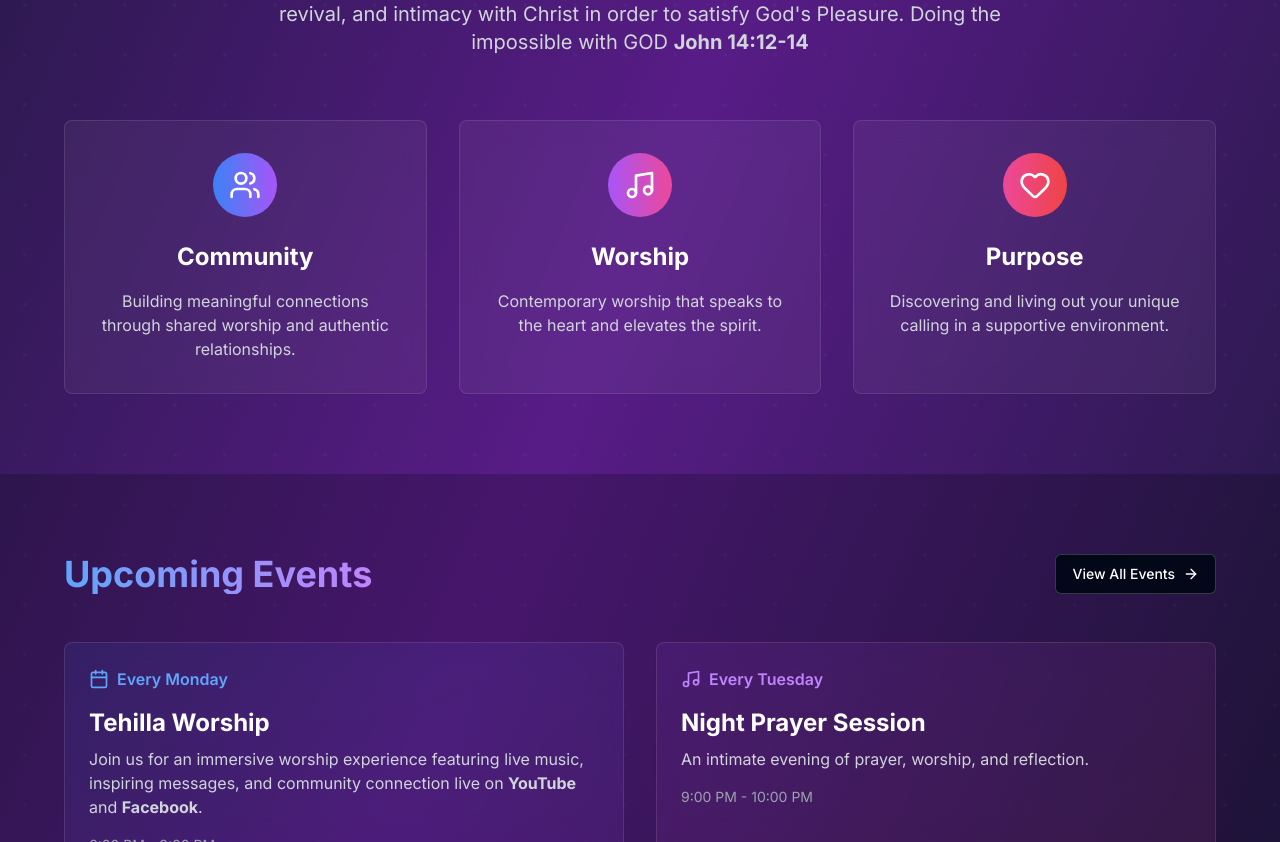
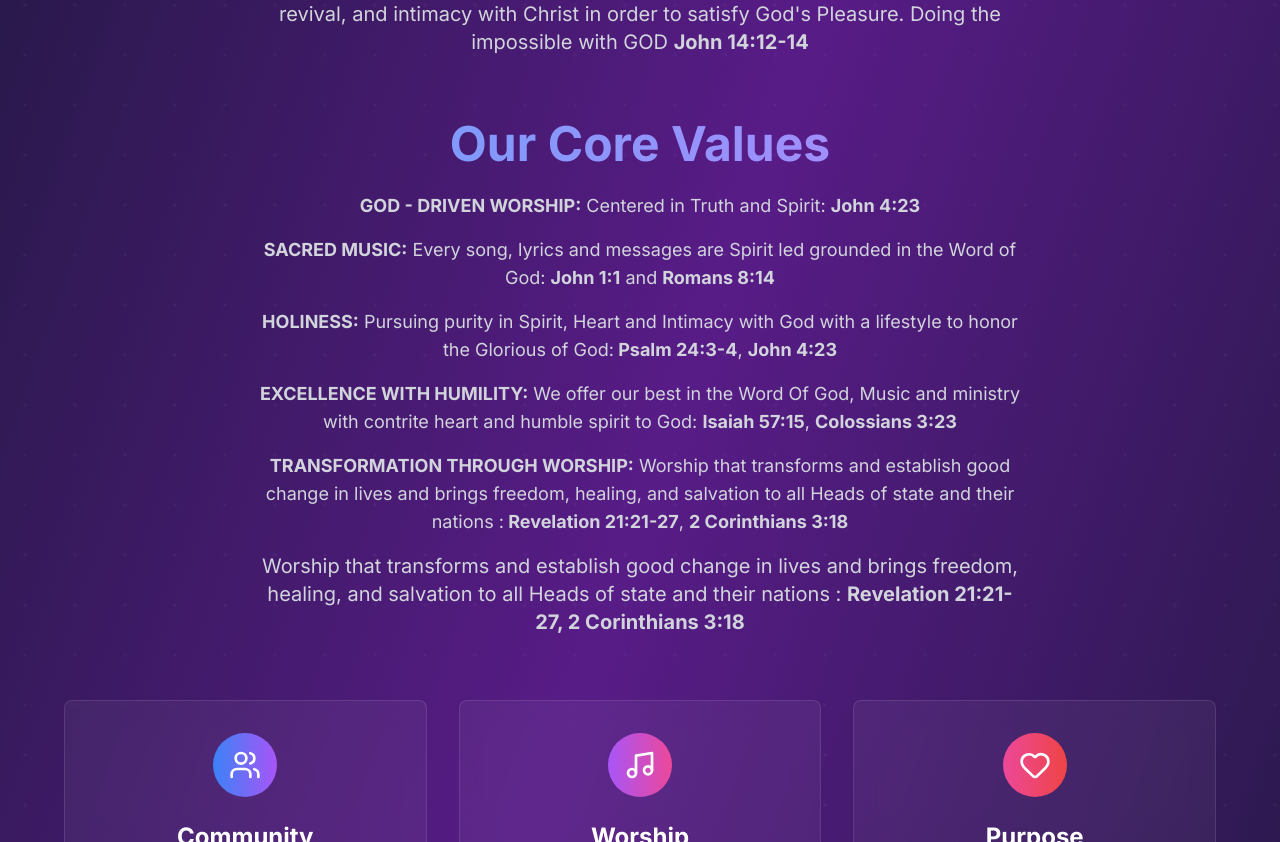
Before and after one commit to AstraExpo/monakho-site, a Next.js app: page / in a window 1280 px wide. Shown: the part 1320-2162 px from the top of the page. Built offline with nearby package versions, Linux system fonts and the light colour scheme.

Commit message:
Mission component adjustments

```diff
--- a/components/Mission.tsx
+++ b/components/Mission.tsx
@@ -26,7 +26,46 @@ export function Mission() {
             To see generations across nations awakened to a lifestyle of true
             worship where sacred music, truth, and the Glorious presence of God
             that brings healing, revival, and intimacy with Christ in order to
-            satisfy God's Pleasure. Doing the impossible with GOD <strong>John 14:12-14</strong>
+            satisfy God's Pleasure. Doing the impossible with GOD{" "}
+            <strong>John 14:12-14</strong>
+          </p>
+        </div>
+
+        <div className="text-center mb-16">
+          <h2 className="text-4xl md:text-5xl font-bold mb-6 bg-gradient-to-r from-blue-400 to-purple-400 bg-clip-text text-transparent">
+            Our Core Values
+          </h2>
+          <ol className="text-lg text-gray-300 max-w-3xl mx-auto">
+            <li className="mb-4">
+              <strong>GOD - DRIVEN WORSHIP:</strong> Centered in Truth and
+              Spirit: <strong>John 4:23</strong>
+            </li>
+            <li className="mb-4">
+              <strong>SACRED MUSIC:</strong> Every song, lyrics and messages are
+              Spirit led grounded in the Word of God: <strong>John 1:1</strong> and <strong>Romans 8:14</strong>
+            </li>
+            <li className="mb-4">
+              <strong>HOLINESS:</strong> Pursuing purity in Spirit, Heart and
+              Intimacy with God with a lifestyle to honor the Glorious of God:
+              <strong> Psalm 24:3-4</strong>, <strong>John 4:23</strong>
+            </li>
+            <li className="mb-4">
+              <strong>EXCELLENCE WITH HUMILITY:</strong> We offer our best in
+              the Word Of God, Music and ministry with contrite heart and humble
+              spirit to God: <strong>Isaiah 57:15</strong>, <strong>Colossians 3:23</strong>
+            </li>
+            <li className="mb-4">
+              <strong>TRANSFORMATION THROUGH WORSHIP:</strong> Worship that
+              transforms and establish good change in lives and brings freedom,
+              healing, and salvation to all Heads of state and their nations :
+              <strong> Revelation 21:21-27</strong>, <strong>2 Corinthians 3:18</strong>
+            </li>
+          </ol>
+          <p className="text-xl text-gray-300 max-w-3xl mx-auto">
+            Worship that transforms and establish good change in lives and
+            brings freedom, healing, and salvation to all Heads of state and
+            their nations :{" "}
+            <strong>Revelation 21:21-27, 2 Corinthians 3:18</strong>
           </p>
         </div>
 
```
